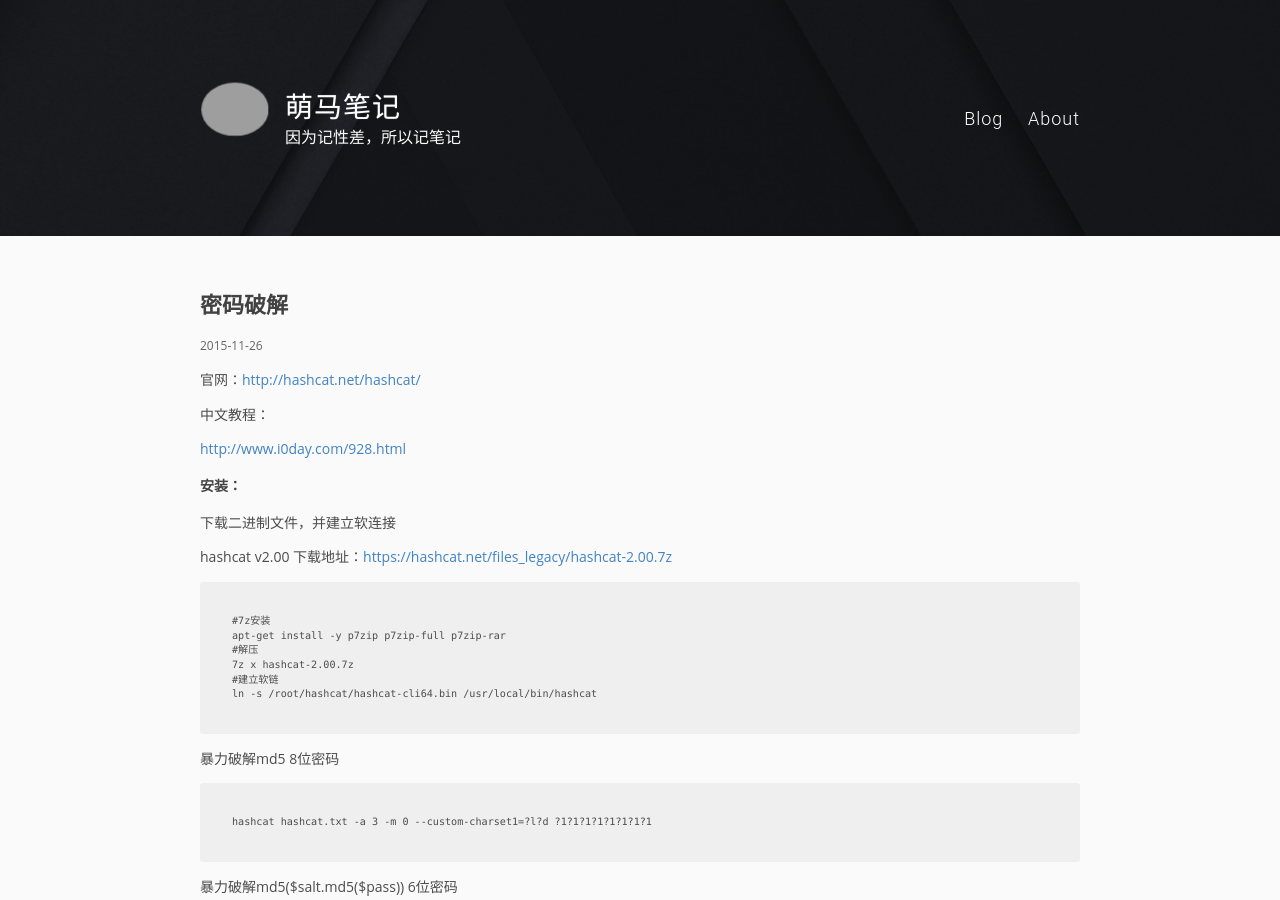
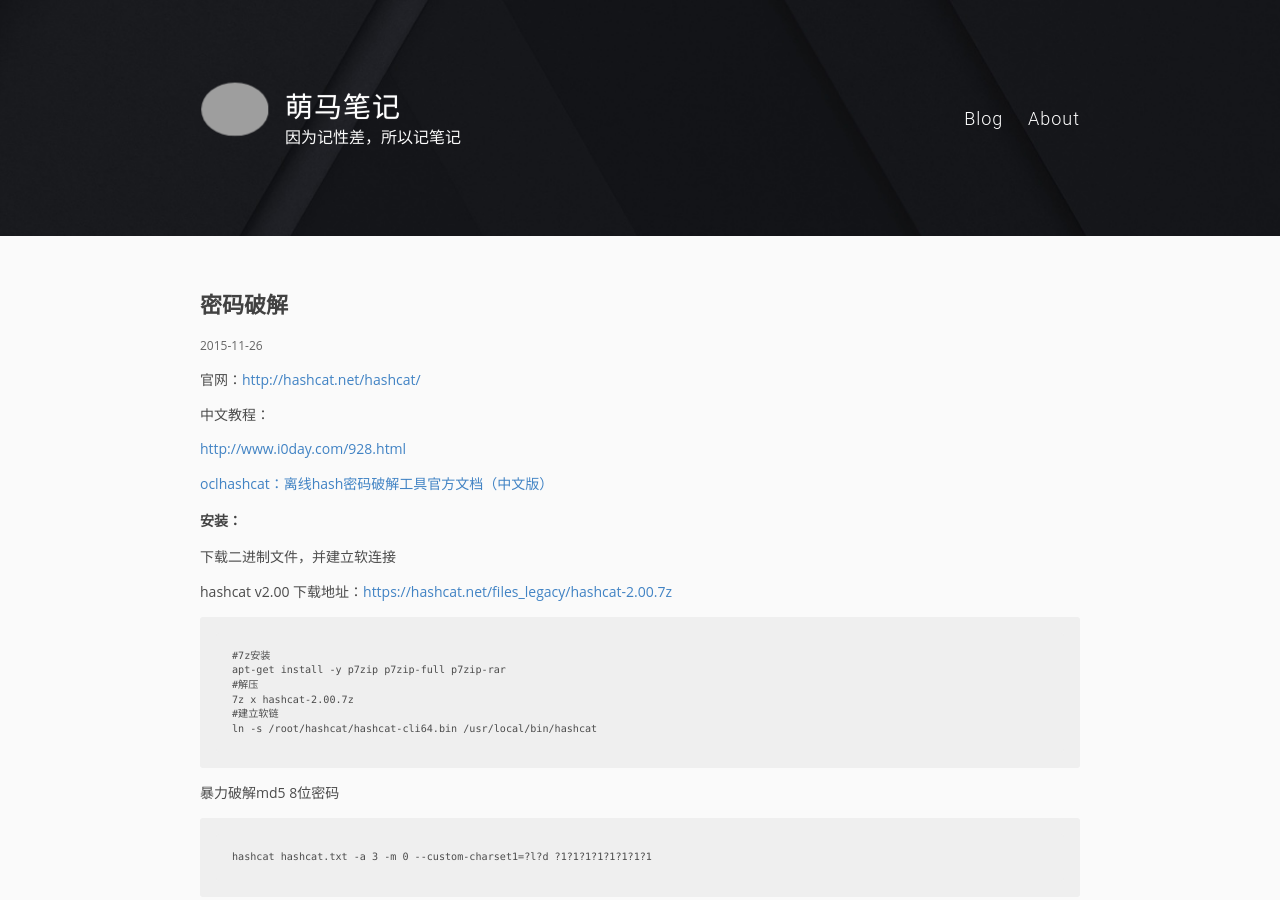
Before and after one commit to pingmalu/pingmalu.github.io, a Jekyll site: the page built from _posts/2015-11-26-密码破解.md, in a window 1280 px wide and 900 px high. Built offline with Jekyll 4.4.1, drawn with Linux system fonts in a browser that asks for light colours; nearby versions of some CDN libraries; grey boxes are pictures that could not be loaded.

Commit message:
'update'

```diff
--- a/_posts/2015-11-26-密码破解.md
+++ b/_posts/2015-11-26-密码破解.md
@@ -8,6 +8,8 @@ title: 密码破解
 中文教程：
 
 [http://www.i0day.com/928.html](http://www.i0day.com/928.html)
+
+[oclhashcat：离线hash密码破解工具官方文档（中文版）](http://www.freebuf.com/sectool/112479.html)
 
 ### 安装： ###
 
```
